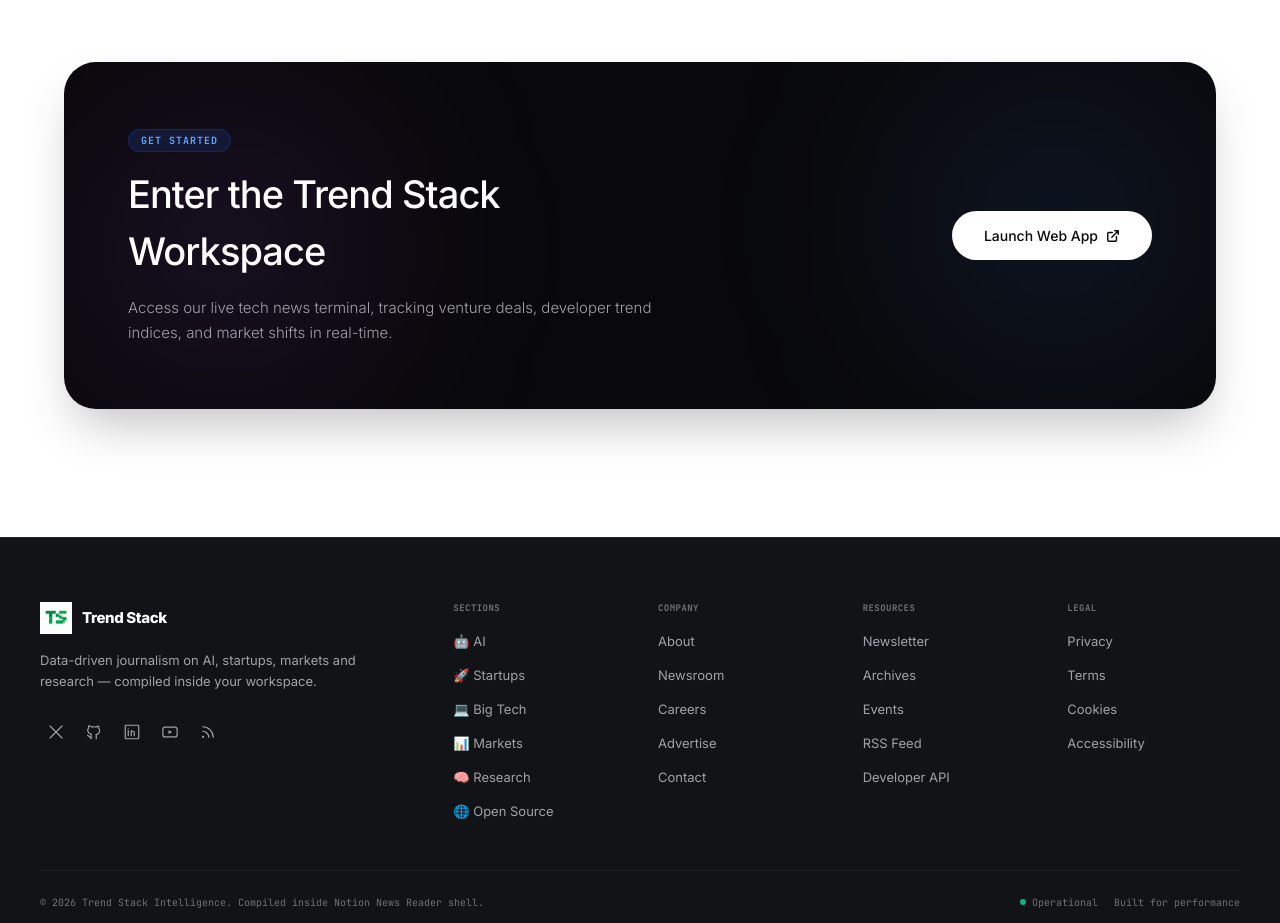
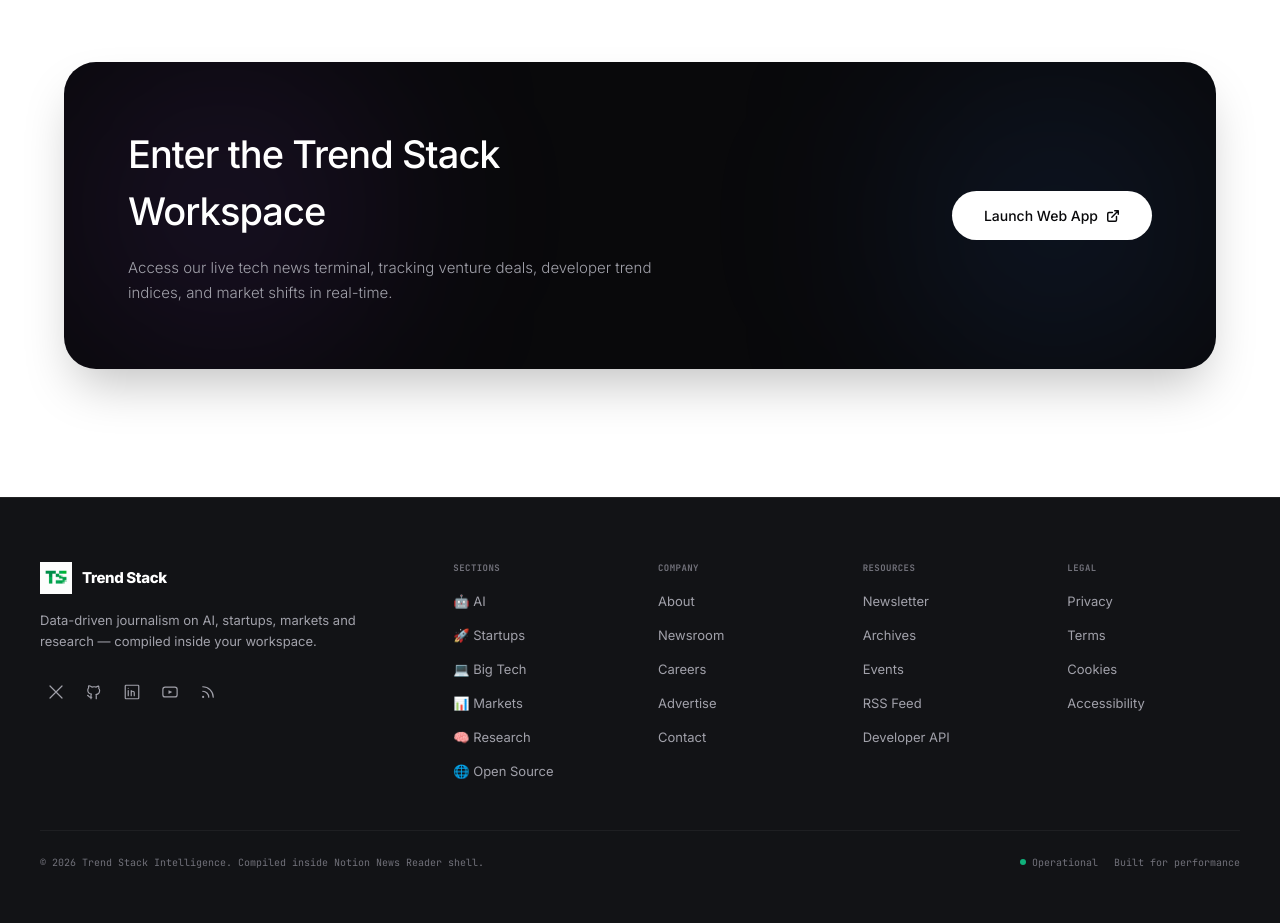
Before and after one commit to IBE-GIDEON/trend-stack, a Next.js app: page / in a window 1280 px wide. Shown: the part 2440-3363 px from the top of the page. Built offline with nearby package versions, Linux system fonts and the light colour scheme.

Commit message:
style: remove 'Get Started' badge from bottom CTA panel in LandingHero

```diff
--- a/components/landing/LandingHero.tsx
+++ b/components/landing/LandingHero.tsx
@@ -280,10 +280,7 @@
           <div className="absolute bottom-0 left-0 w-80 h-80 rounded-full bg-purple-500/10 blur-[100px] pointer-events-none" />
 
           <div className="max-w-xl mb-8 md:mb-0 z-10">
-            <span className="text-[10px] font-mono text-blue-400 font-bold uppercase tracking-widest bg-blue-950/50 border border-blue-900/50 px-3 py-1 rounded-full">
-              Get Started
-            </span>
-            <h2 className="text-[28px] md:text-[38px] font-sans font-medium tracking-tight mt-4 mb-4">
+            <h2 className="text-[28px] md:text-[38px] font-sans font-medium tracking-tight mb-4">
               Enter the Trend Stack Workspace
             </h2>
             <p className="text-[15px] text-zinc-400 leading-relaxed font-light">
```
